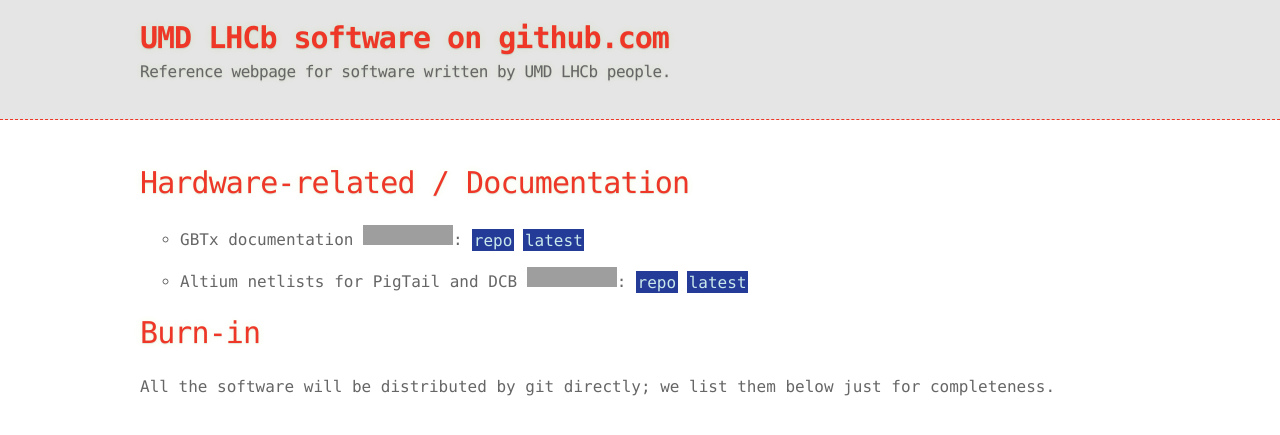
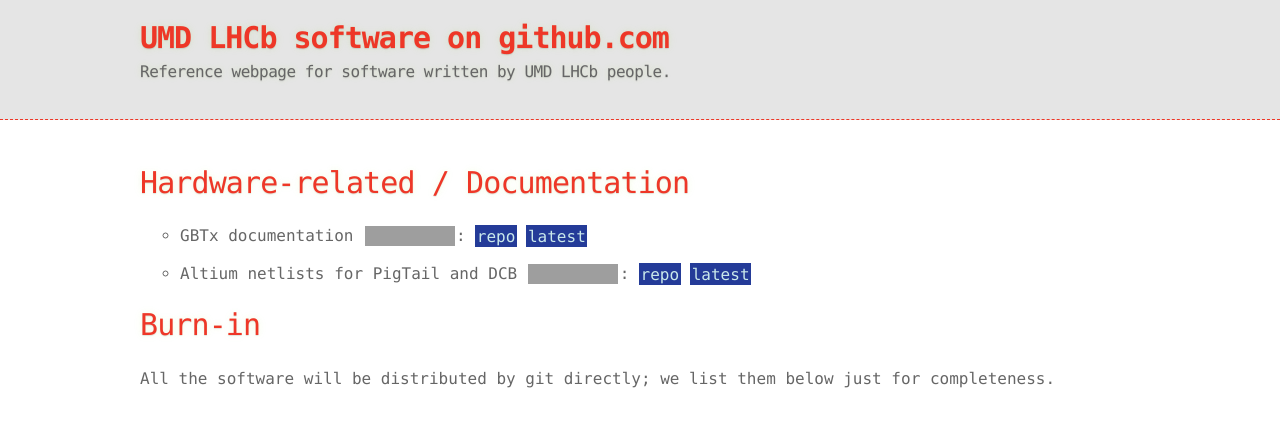
Before and after one commit to umd-lhcb/umd-lhcb.github.io, a Jekyll site: the page built from index.md, in a window 1280 px wide. Shown: the top 435 px of the page. Built offline with Jekyll 4.4.1, drawn with Linux system fonts in a browser that asks for light colours; our own code applies the rules of GitHub Pages for plain Markdown files; grey boxes are pictures that could not be loaded.

Commit message:
Fix: build status now are aligned to the text and are urls.

```diff
--- a/_sass/umd-lhcb-based-on-hacker.scss
+++ b/_sass/umd-lhcb-based-on-hacker.scss
@@ -205,6 +205,26 @@
   text-decoration: none;
 }
 
+
+/* Images
+   Manually offset images since all images we are gonna use are Travis CI build status
+*/
+
+img {
+  margin: 0 0 -4.5px 0;
+}
+
+.url-no-style {
+  color: none;
+  background: none;
+}
+
+.url-no-style:hover {
+  color: none;
+  background: none;
+}
+
+
 /* Clearfix */
 
 .cf:before, .cf:after {
--- a/index.md
+++ b/index.md
@@ -4,12 +4,12 @@
 
 # Hardware-related / Documentation
 * GBTx documentation
-![Build status](https://travis-ci.com/ypsun-umd/gbtx_communication_doc.svg?master):
+[![Build status](https://travis-ci.com/ypsun-umd/gbtx_communication_doc.svg?master)](https://travis-ci.com/ypsun-umd){:class="url-no-style"}:
 [repo](https://github.com/ypsun-umd/gbtx_communication_doc)
 [latest](https://github.com/ypsun-umd/gbtx_communication_doc/releases/latest)
 
 * Altium netlists for PigTail and DCB
-![Build status](https://travis-ci.com/ZishuoYang/UT-Backplane-mapping.svg?master):
+[![Build status](https://travis-ci.com/ZishuoYang/UT-Backplane-mapping.svg?master)](https://travis-ci.com/ZishuoYang){:class="url-no-style"}:
 [repo](https://github.com/ZishuoYang/UT-Backplane-mapping)
 [latest](https://github.com/ZishuoYang/UT-Backplane-mapping/releases/latest)
 
```
